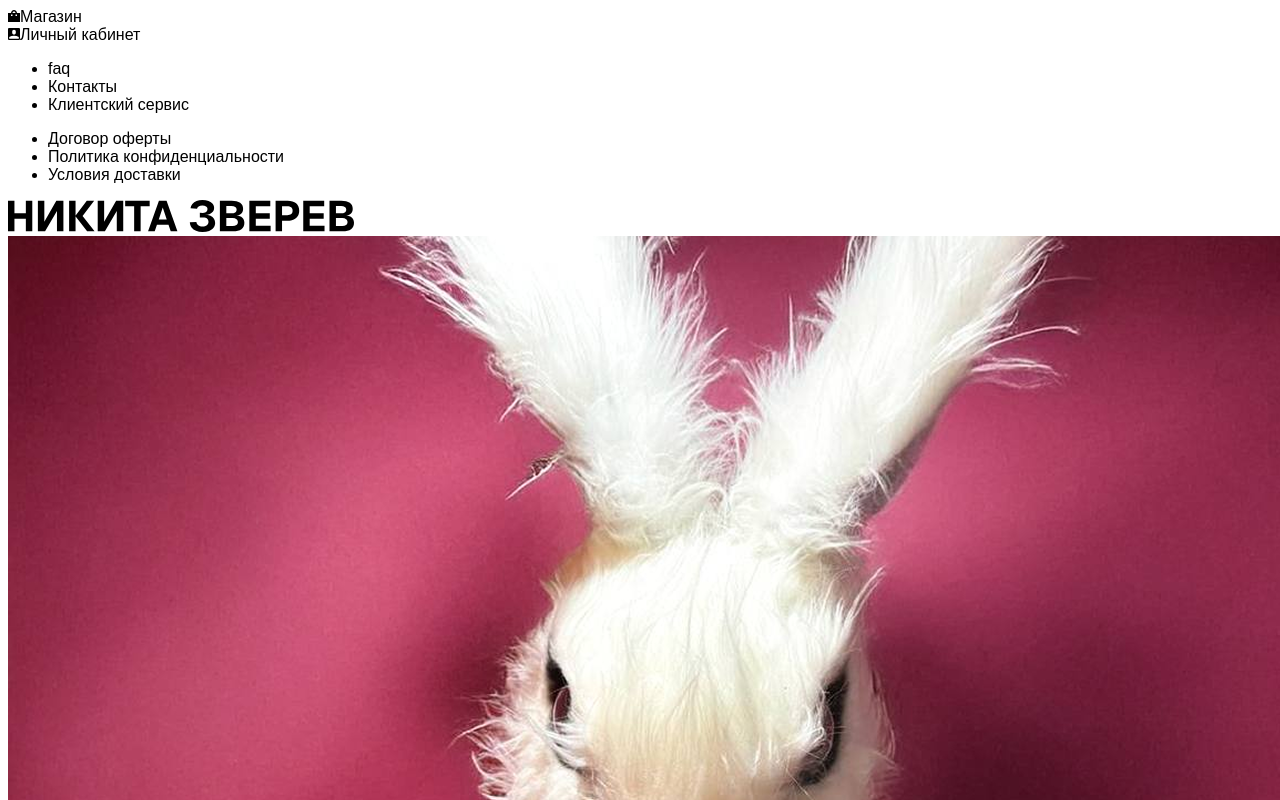
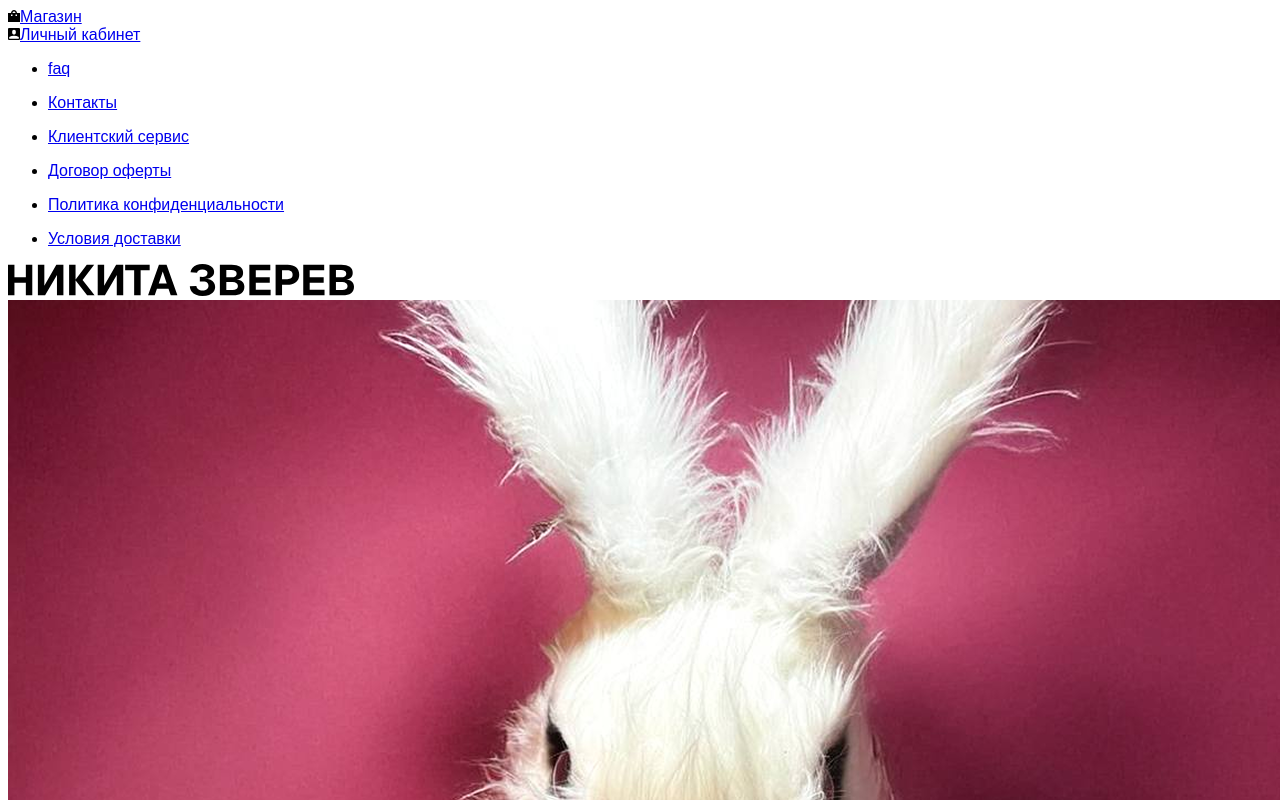
Before and after one commit to kinnaamf/nz-frontend, a Nuxt app: page / in a window 1280 px wide. Shown: the top 800 px of the page. Built offline with nearby package versions, Linux system fonts and the light colour scheme.

Commit message:
feat: add some dynamic

```diff
--- a/app/pages/index.vue
+++ b/app/pages/index.vue
@@ -5,25 +5,25 @@
         <div>
           <div class="flex items-center gap-2">
             <IconBag class="h-3 w-3"/>
-            <span>Магазин</span>
+            <NuxtLink to="/">Магазин</NuxtLink>
           </div>
           <div class="flex items-center gap-2">
             <IconUser class="h-3 w-3"/>
-            <span>Личный кабинет</span>
+            <NuxtLink to="/">Личный кабинет</NuxtLink>
           </div>
           <div class="mt-4 ml-5">
-            <ul>
-              <li>faq</li>
-              <li>Контакты</li>
-              <li>Клиентский сервис</li>
+            <ul v-for="el in topList">
+              <li>
+                <NuxtLink :to="el.to">{{ el.text }}</NuxtLink>
+              </li>
             </ul>
           </div>
         </div>
         <div>
-          <ul>
-            <li>Договор оферты</li>
-            <li>Политика конфиденциальности</li>
-            <li>Условия доставки</li>
+          <ul v-for="el in bottomList">
+            <li>
+              <NuxtLink :to="el.to">{{ el.text }}</NuxtLink>
+            </li>
           </ul>
         </div>
       </div>
@@ -45,9 +45,16 @@
 import IconBag from "~/ui/IconBag.vue";
 import IconUser from "~/ui/IconUser.vue";
 import IconLogo from "~/ui/IconLogo.vue";
+
+const topList = [
+  { to: '/', text: 'faq' },
+  { to: '/', text: 'Контакты' },
+  { to: '/', text: 'Клиентский сервис' },
+]
+
+const bottomList = [
+  { to: '/', text: 'Договор оферты' },
+  { to: '/', text: 'Политика конфиденциальности' },
+  { to: '/', text: 'Условия доставки' },
+]
 </script>
-
-
-<style scoped>
-
-</style>
```
Lines whose indentation alone changed are shown as unchanged.
